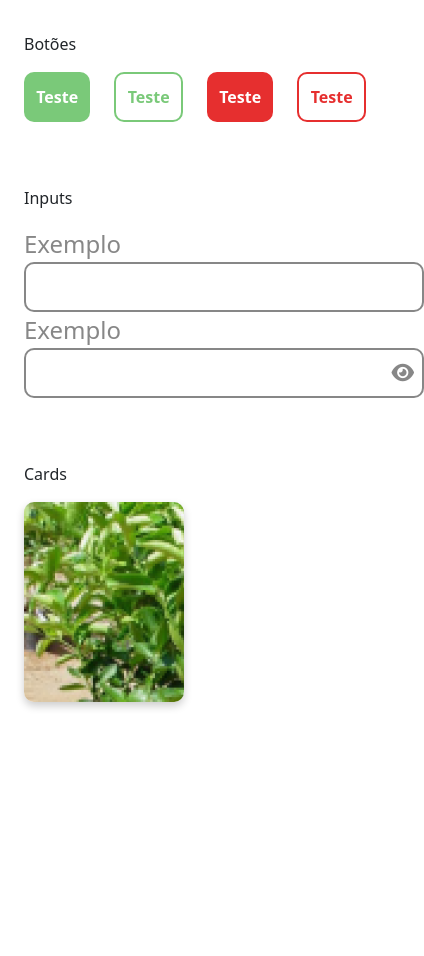
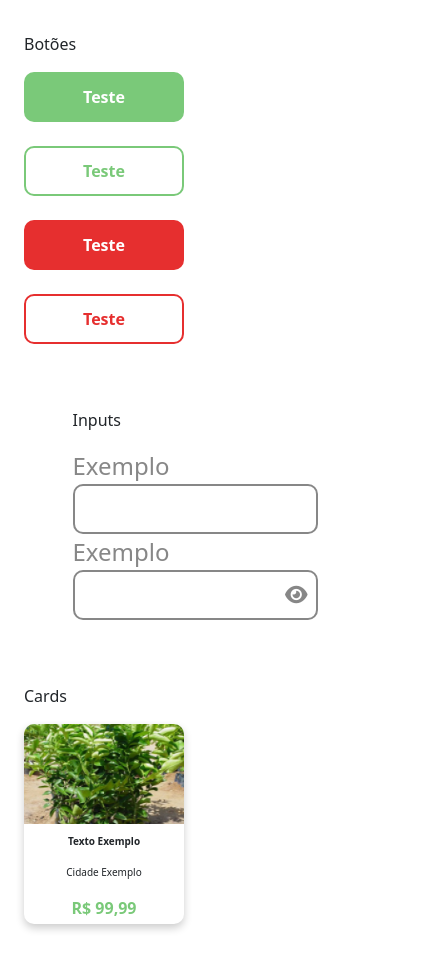
Before and after one commit to JustByAgro/FrontEnd, an Angular app: page /backup in a window 390 px wide. Shown: the whole page, 424 px wide, since content can reach past the window. Before the commit the page ends 844 px from the top, so only its background shows below. Built offline with nearby package versions, Linux system fonts and the light colour scheme.

Commit message:
feat: teste

```diff
--- a/src/app/components/backup-components/backup-components.component.html
+++ b/src/app/components/backup-components/backup-components.component.html
@@ -6,7 +6,7 @@
             <p>Botões</p>
 
             <!-- Botões -->
-            <div class="d-flex gap-4">
+            <div class="d-flex gap-4 flex-wrap">
                 <button class="button-primary">Teste</button>
                 <button class="button-primary-outline">Teste</button>
                 <button class="button-danger">Teste</button>
@@ -14,9 +14,9 @@
             </div>
         </div>
 
-        <div class="w-100 p-4">
+        <div class="p-4">
             <p>Inputs</p>
-            <div style="width: 400px;">
+            <div>
 
             <!-- Inputs -->
                 <div class="input-jb">
--- a/src/styles.scss
+++ b/src/styles.scss
@@ -129,7 +129,8 @@ $gray: rgba(84, 84, 84, 0.7);
         height: 200px;
         border-radius: 10px;
         img{
-            object-fit: contain;
+            height: 100px;
+            width: 100%;
         }
         div{
             display: flex;
@@ -147,7 +148,7 @@ $gray: rgba(84, 84, 84, 0.7);
             .price{
                 font-weight: 10px;
                 font-weight: bold;
-                color: var(--primary);
+                color: var($primary);
             }
             button{
                 display: none;
```
